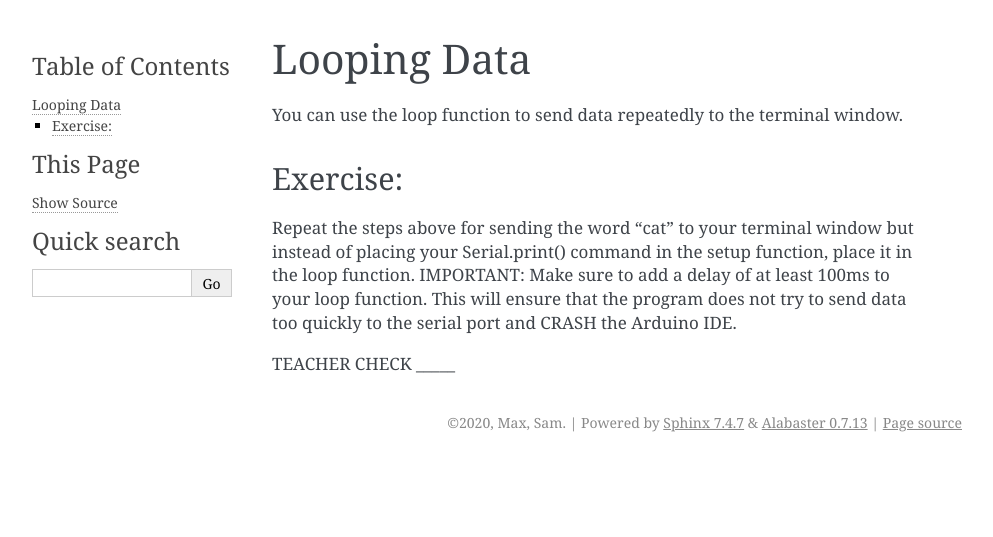
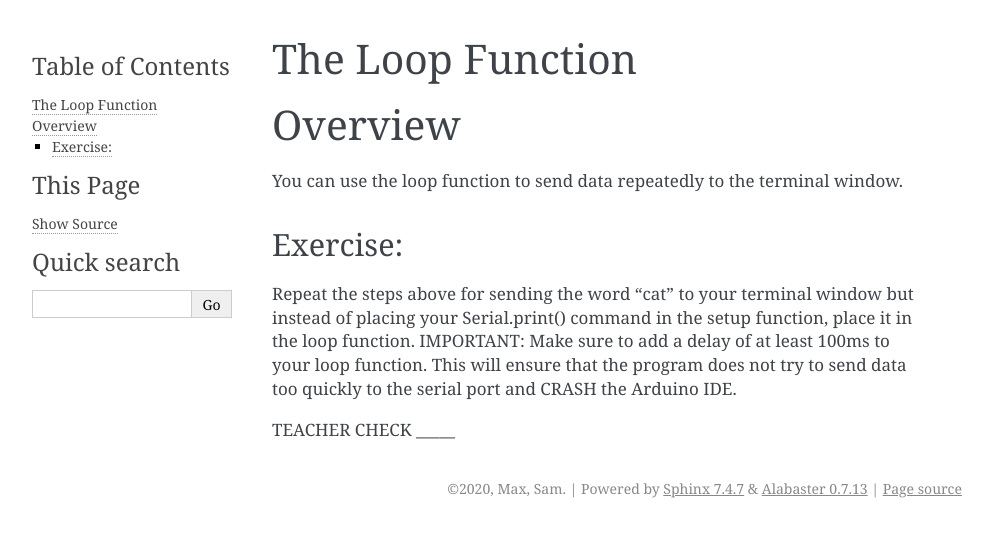
Before and after one commit to maxtkc/mvths-wiki, a Sphinx documentation site: the page built from docs/014a-looping-data.rst, in a window 1280 px wide. Shown: the top 537 px of the page, without its empty margins (148-1141 px from the left). Built offline with Sphinx 7.4.7, drawn with Linux system fonts in a browser that asks for light colours; pages that are not in the unit, such as notebooks, are missing from menus.

Commit message:
Update 014a-looping-data.rst

```diff
--- a/docs/014a-looping-data.rst
+++ b/docs/014a-looping-data.rst
@@ -1,6 +1,8 @@
-Looping Data
+The Loop Function
 ------------
 
+Overview
+---------
 You can use the loop function to send data repeatedly to the terminal
 window.
 
```
